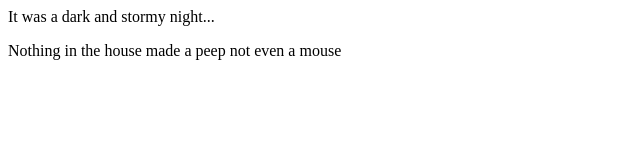
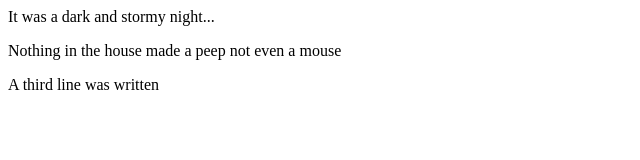
Before and after one commit to eddiethedean/fireside-story, a plain HTML site: page index.html in a window 1280 px wide. Shown: the whole page, without its empty margins (0-640 px from the left). Drawn offline with Linux system fonts and the light colour scheme.

Commit message:
a third line added

```diff
--- a/index.html
+++ b/index.html
@@ -2,5 +2,6 @@
   <body>
     <p>It was a dark and stormy night...</p>
     <p>Nothing in the house made a peep not even a mouse</p>
+    <p>A third line was written</p>
   </body>
 </html>
```
